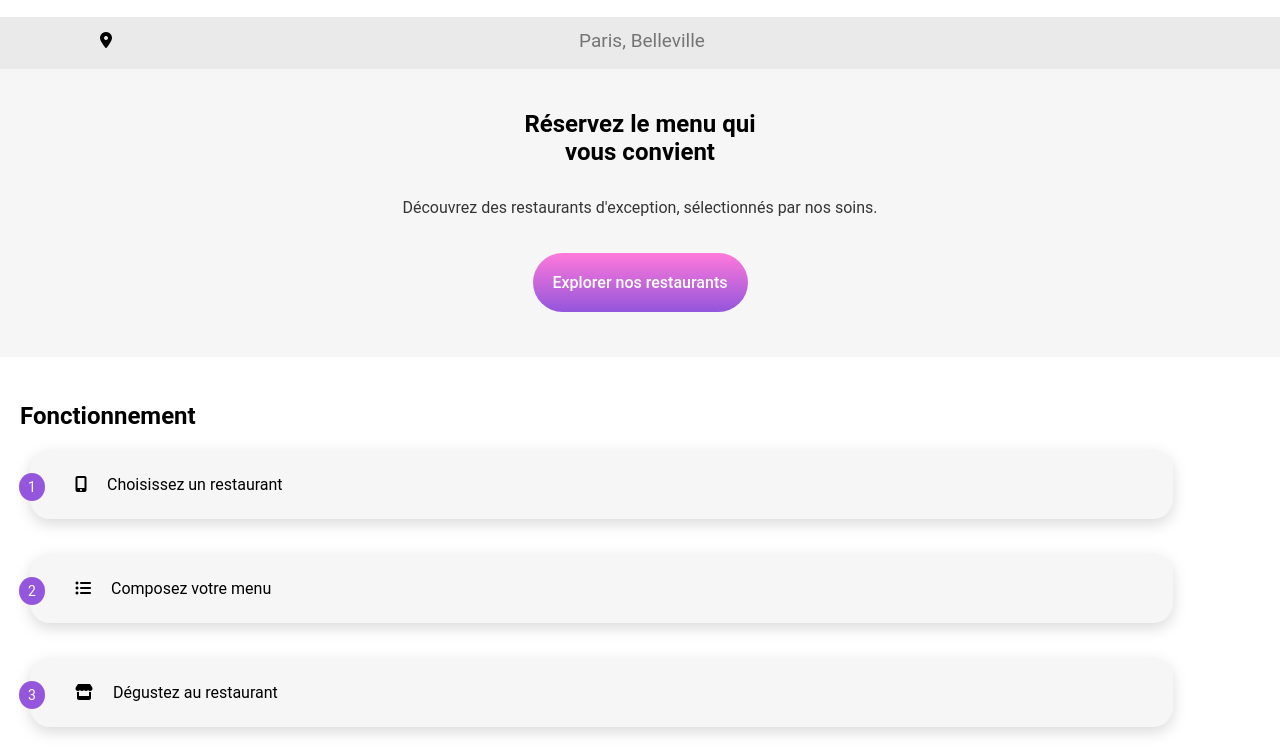
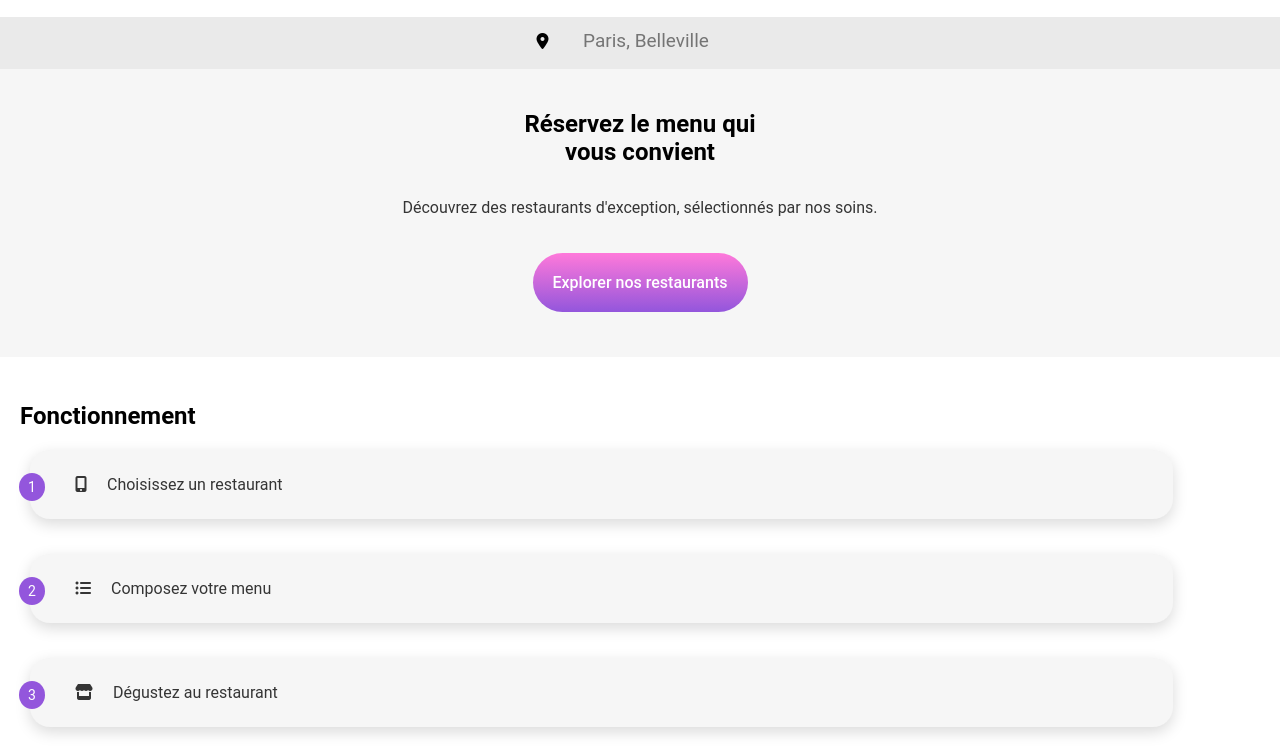
Before and after one commit to Marouan-Aitsi/projet4oc, a website: page index.html in a window 1280 px wide. Shown: the part 51-800 px from the top of the page. Drawn offline with Linux system fonts and the light colour scheme.

Commit message:
ajour de scss

```diff
--- a/index.html
+++ b/index.html
@@ -5,7 +5,7 @@
     <meta charset="UTF-8">
     <meta name="viewport" content="width=device-width, initial-scale=1.0">
     <title>Oh my food</title>
-    <link rel="stylesheet" href="./style.css">
+    <link rel="stylesheet" href="./dist/style.css">
     <link rel="preconnect" href="https://fonts.googleapis.com">
     <link rel="preconnect" href="https://fonts.gstatic.com" crossorigin>
     <link rel="stylesheet" href="https://cdnjs.cloudflare.com/ajax/libs/font-awesome/6.2.1/css/all.min.css"
--- a/style.css
+++ b/style.scss
@@ -22,13 +22,15 @@ header{
     }
     .header__location{
         width: 100%;
+        display: flex;
+        justify-content: center;
+        background-color: #EAEAEA;
+        align-items: center;
         i{
-            position: absolute;
-            padding: 15px 0px 0px 100px;
+            padding-bottom: 4px;
         }
         input[type="text"]{
             background-color: #EAEAEA;
-            width: 100%;
             height: 50px;
             border: none;
         }
@@ -162,3 +164,6 @@ footer{
             font-size: 13px;
         }
     }
+    .container{
+        color: #353535;
+    }
```
Also changed, not shown: package.json (added, +7 -0 lines), dist/style.css (added), 1 other file.
